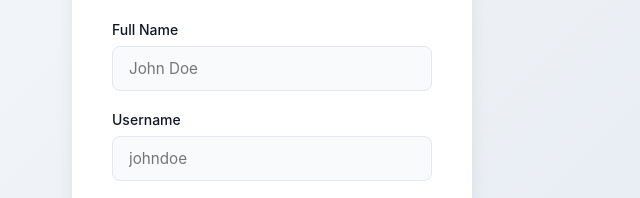
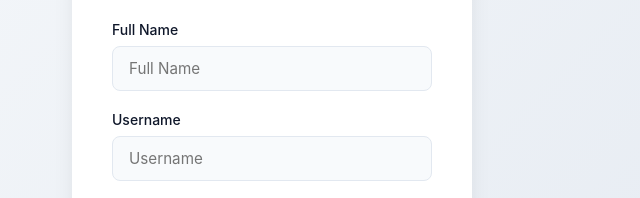
Before and after one commit to Abduolb/Lumilab-attendance-management, a plain HTML site: page index.html in a window 1280 px wide. Both pictures are taken after a click on the element "Sign Up". Shown: the part 242-440 px from the top of the page, 368-1008 px from the left. Drawn offline with Linux system fonts and the light colour scheme.

Commit message:
Update placeholders for registration inputs

```diff
--- a/index.html
+++ b/index.html
@@ -320,11 +320,11 @@
             <h3 style="text-align: center; margin-bottom: 1.5rem;">Create Account</h3>
             <div class="form-group">
                 <label>Full Name</label>
-                <input type="text" id="regName" placeholder="John Doe">
+                <input type="text" id="regName" placeholder="Full Name">
             </div>
             <div class="form-group">
                 <label>Username</label>
-                <input type="text" id="regUser" placeholder="johndoe">
+                <input type="text" id="regUser" placeholder="Username">
             </div>
             <div class="form-group">
                 <label>Password</label>
```
